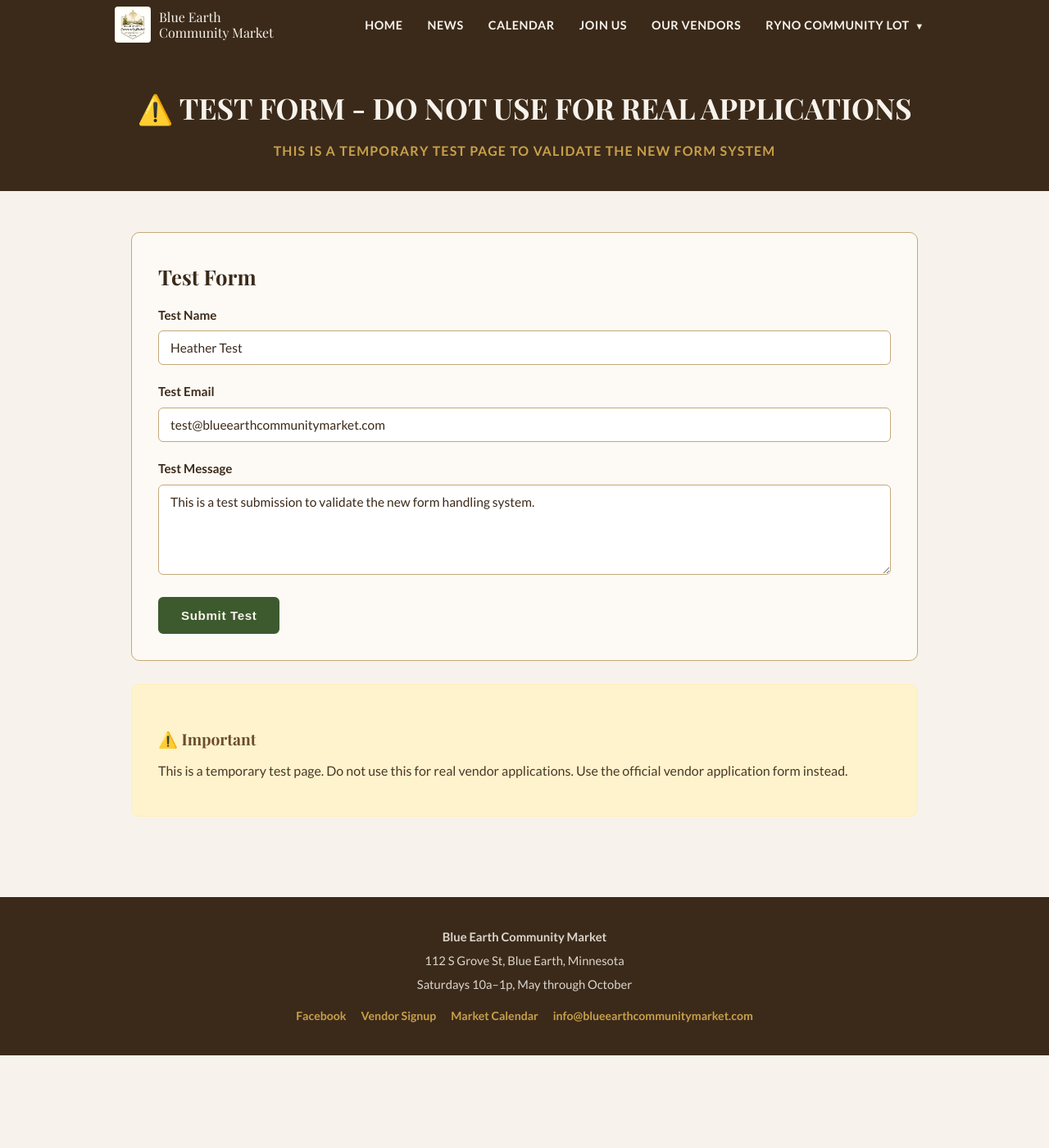
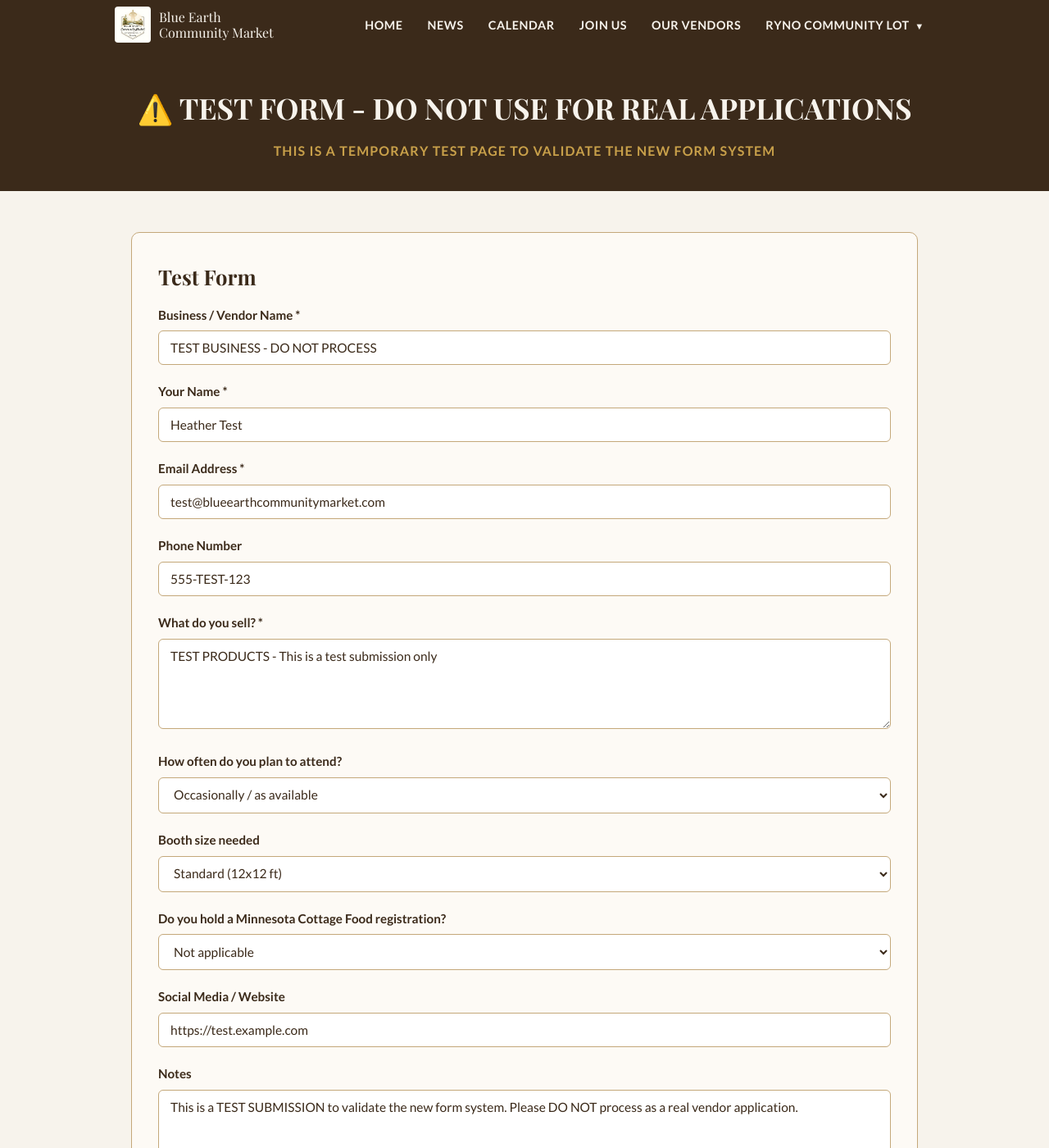
Before and after one commit to blueearthcommunitymarket/blueearthcommunitymarket.github.io, a Jekyll site: the page built from test-form-2026/index.html, in a window 1280 px wide and 1400 px high. Shown: the whole window at 82% size. Built offline with Jekyll 4.4.1, drawn with Linux system fonts in a browser that asks for light colours; some web fonts are replaced; some of the changed text lies outside the part shown.

Commit message:
Update test form with all correct vendor field names and test data

```diff
--- a/test-form-2026/index.html
+++ b/test-form-2026/index.html
@@ -15,22 +15,70 @@
         <form action="https://script.google.com/a/macros/blueearthcoop.com/s/AKfycbwybaiEzOYvEMhGd5aQhxZIwXY0AkAPYgoIAp86JURfQIs1zF-aSkBQTByTwSJgkXTA/exec" method="POST">
 
             <div class="form-field">
-                <label for="test_name">Test Name</label>
-                <input type="text" id="test_name" name="test_name" value="Heather Test" required>
+                <label for="vendor_name">Business / Vendor Name *</label>
+                <input type="text" id="vendor_name" name="vendor_name" value="TEST BUSINESS - DO NOT PROCESS" required>
             </div>
 
             <div class="form-field">
-                <label for="test_email">Test Email</label>
-                <input type="email" id="test_email" name="test_email" value="test@blueearthcommunitymarket.com" required>
+                <label for="contact_name">Your Name *</label>
+                <input type="text" id="contact_name" name="contact_name" value="Heather Test" required>
             </div>
 
             <div class="form-field">
-                <label for="test_message">Test Message</label>
-                <textarea id="test_message" name="test_message" placeholder="This is a test submission">This is a test submission to validate the new form handling system.</textarea>
+                <label for="email">Email Address *</label>
+                <input type="email" id="email" name="email" value="test@blueearthcommunitymarket.com" required>
+            </div>
+
+            <div class="form-field">
+                <label for="phone">Phone Number</label>
+                <input type="tel" id="phone" name="phone" value="555-TEST-123">
+            </div>
+
+            <div class="form-field">
+                <label for="products">What do you sell? *</label>
+                <textarea id="products" name="products" required>TEST PRODUCTS - This is a test submission only</textarea>
+            </div>
+
+            <div class="form-field">
+                <label for="frequency">How often do you plan to attend?</label>
+                <select id="frequency" name="frequency">
+                    <option value="occasional" selected>Occasionally / as available</option>
+                </select>
+            </div>
+
+            <div class="form-field">
+                <label for="booth_size">Booth size needed</label>
+                <select id="booth_size" name="booth_size">
+                    <option value="standard" selected>Standard (12x12 ft)</option>
+                </select>
+            </div>
+
+            <div class="form-field">
+                <label for="cottage_food">Do you hold a Minnesota Cottage Food registration?</label>
+                <select id="cottage_food" name="cottage_food">
+                    <option value="" selected>Not applicable</option>
+                </select>
+            </div>
+
+            <div class="form-field">
+                <label for="social_media">Social Media / Website</label>
+                <input type="url" id="social_media" name="social_media" value="https://test.example.com">
+            </div>
+
+            <div class="form-field">
+                <label for="notes">Notes</label>
+                <textarea id="notes" name="notes">This is a TEST SUBMISSION to validate the new form system. Please DO NOT process as a real vendor application.</textarea>
+            </div>
+
+            <div class="form-field">
+                <label>
+                    <input type="checkbox" name="rules_agreed" value="yes" checked required>
+                    I agree to the rules (TEST SUBMISSION ONLY)
+                </label>
             </div>
 
             <div class="form-submit">
-                <button type="submit" class="btn btn-primary">Submit Test</button>
+                <button type="submit" class="btn btn-primary">Submit Test Form</button>
             </div>
         </form>
     </div>
```
